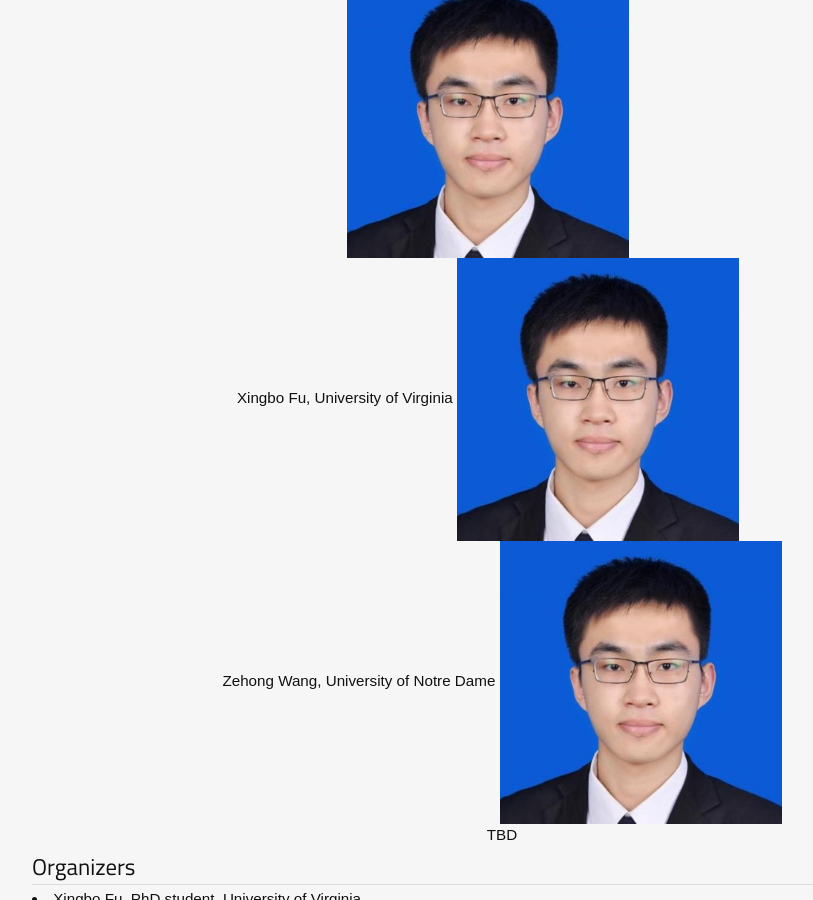
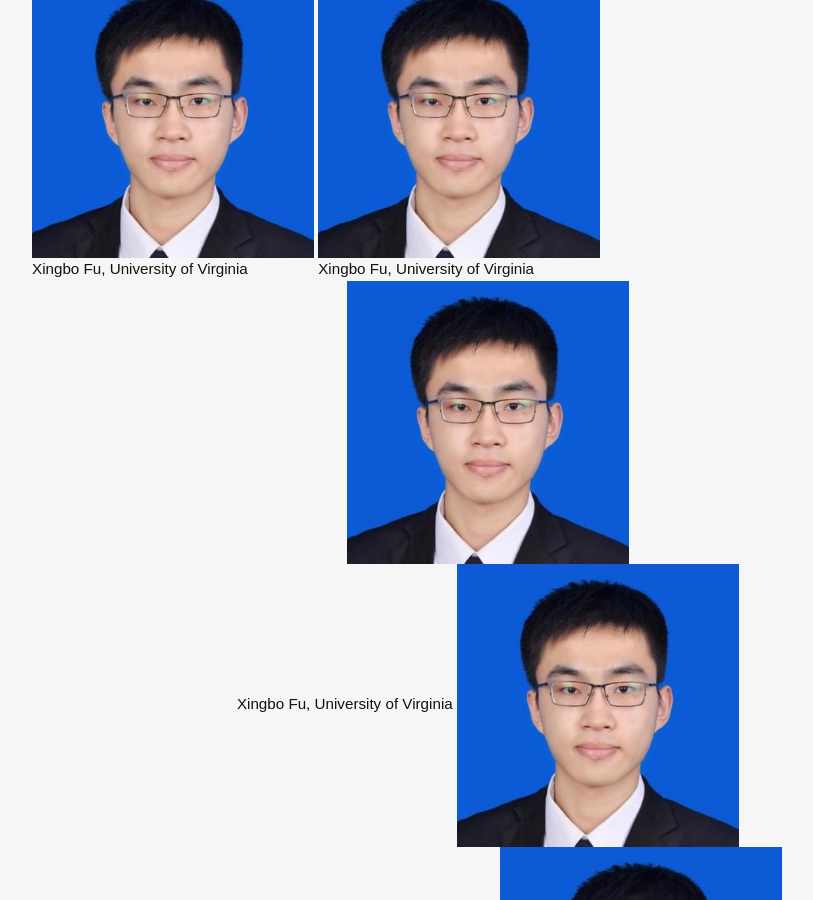
Before and after one commit to xbfu/xbfu.github.io, a Jekyll site: the page built from tutorials/graph-prompting.md, in a window 1280 px wide and 900 px high, scrolled down 839 px. Shown: the whole window, without its empty margins (138-951 px from the left). Built offline with Jekyll 4.4.1, drawn with Linux system fonts in a browser that asks for light colours; nearby versions of some CDN libraries.

Commit message:
Update graph-prompting.md

```diff
--- a/tutorials/graph-prompting.md
+++ b/tutorials/graph-prompting.md
@@ -28,6 +28,17 @@ This tutorial will conver recent advancements in graph prompting including
 
 <br>
 
+
+<div style="display: inline-block; width: 30%;">
+<img src="../images/profile.jpg" alt="Image 1">
+  <br>Xingbo Fu, University of Virginia
+</div>
+
+<div style="display: inline-block; width: 30%;">
+<img src="../images/profile.jpg" alt="Image 1">
+  <br>Xingbo Fu, University of Virginia
+</div>
+
 <p align="center">
   <img src="../images/profile.jpg" alt="Image 1" style="width:30%; margin-right:3%;"><br>Xingbo Fu, University of Virginia
   <img src="../images/profile.jpg" alt="Image 2" style="width:30%; margin-right:3%;"><br>Zehong Wang, University of Notre Dame
```
